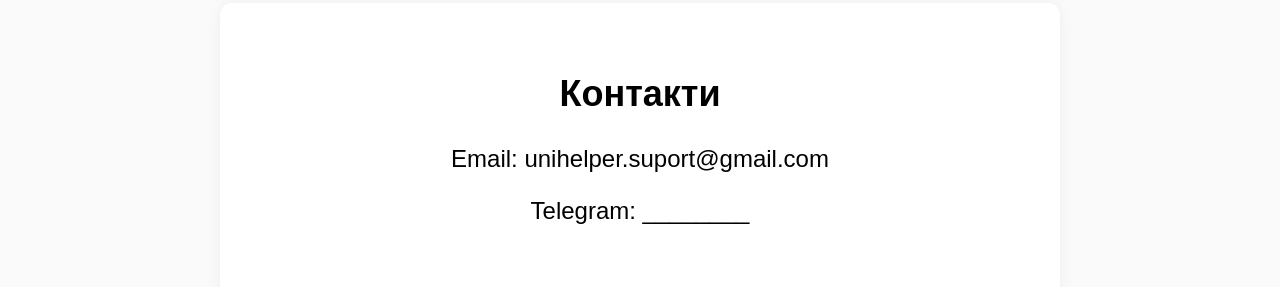
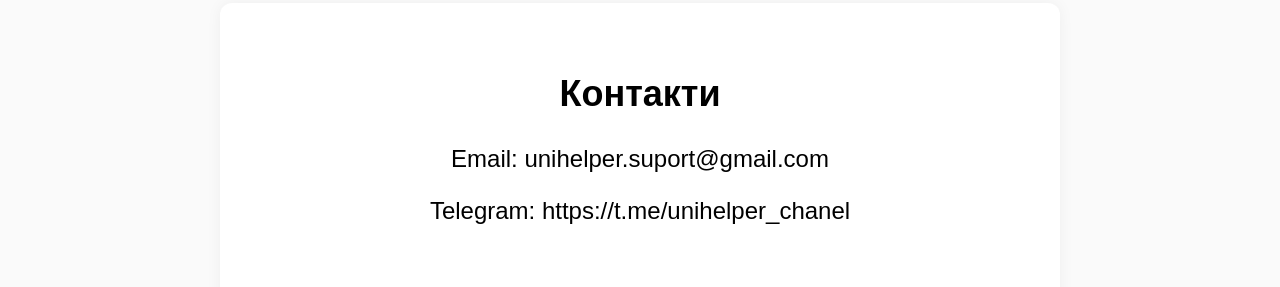
Before and after one commit to camin546/UniHelper, a plain HTML site: page index.html in a window 1280 px wide. Shown: the part 3006-3293 px from the top of the page. Drawn offline with Linux system fonts and the light colour scheme; no server answers.

Commit message:
Update index.html
Added TG Chanel

```diff
--- a/index.html
+++ b/index.html
@@ -59,7 +59,7 @@
     <section class="section" id="contacts">
         <h2>Контакти</h2>
         <p>Email: unihelper.suport@gmail.com</p>
-        <p>Telegram: ________</p>
+        <p>Telegram: https://t.me/unihelper_chanel</p>
     </section>
 
     <div class="parallax"></div>
```
